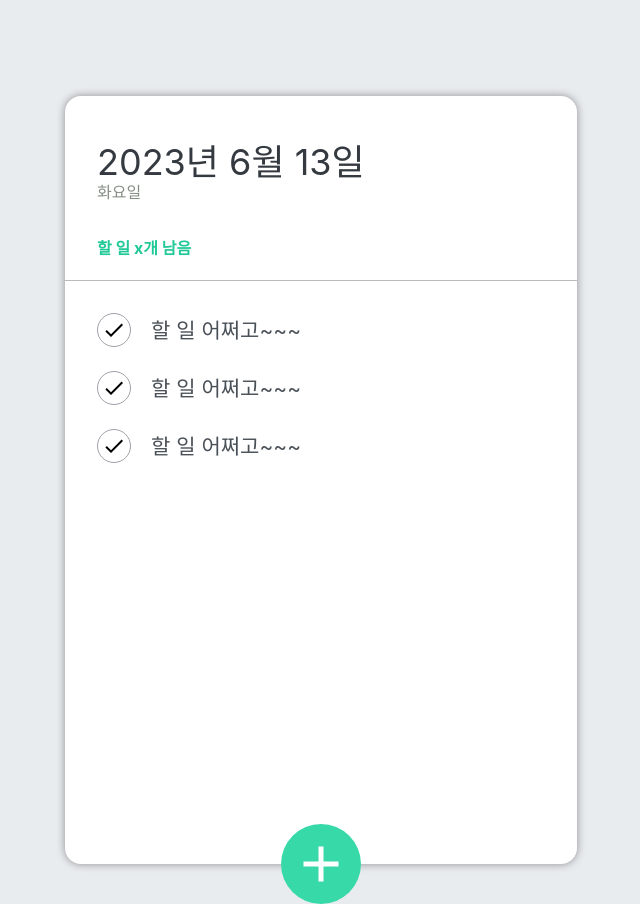
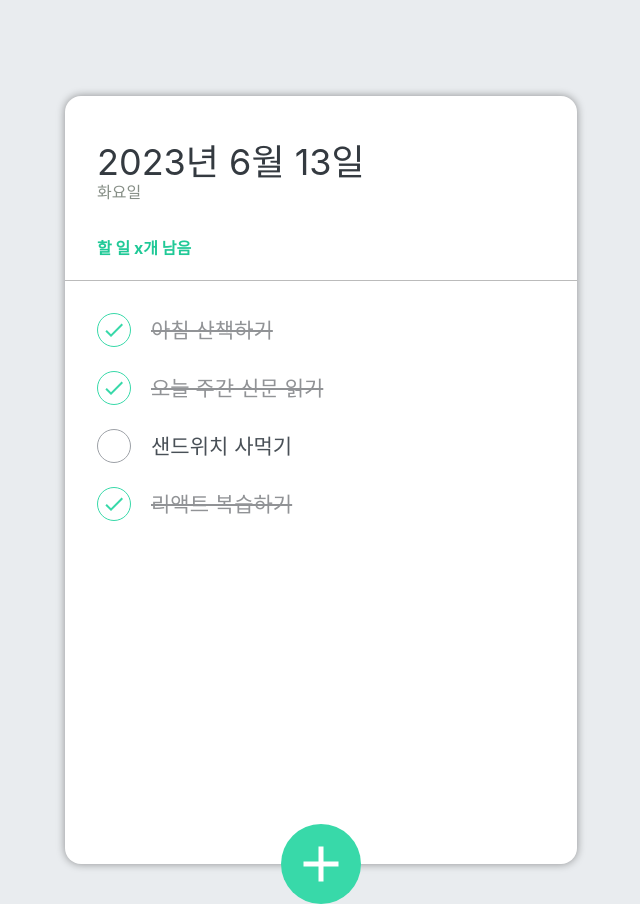
Before and after one commit to PudingJelly/react-todo, a React (Create React App) app: page / in a window 1280 px wide. Shown: the whole page, without its empty margins (319-959 px from the left). Built offline with nearby package versions, Linux system fonts and the light colour scheme.

Commit message:
# 5. 추가버튼 및 할 일 목록 렌더링 완료

```diff
--- a/src/component/TodoItem.js
+++ b/src/component/TodoItem.js
@@ -1,16 +1,18 @@
-import React from 'react'
 import {MdDelete, MdDone} from 'react-icons/md'
 import './scss/TodoItem.scss'
+import cn from 'classnames';
 
+const TodoItem = ({ item }) => {
 
-const TodoItem = () => {
+  const {id, title, done} = item;
+
   return (
     <>
         <li className='todo-list-item'>
-            <div className='check-circle'>
-                <MdDone />
+            <div className={cn('check-circle', {active: done})}>
+                {done && <MdDone />}
             </div>
-            <span className='text'>할 일 어쩌고~~~</span>
+            <span className={cn('text', {finish: done})}>{title}</span>
             <div className='remove'>
                 <MdDelete />
             </div>
--- a/src/component/TodoMain.js
+++ b/src/component/TodoMain.js
@@ -2,12 +2,13 @@ import React from 'react'
 import TodoItem from './TodoItem'
 import './scss/TodoMain.scss'
 
-const TodoMain = () => {
+const TodoMain = ({ todoList }) => {
+  // console.log(props.todoList);
   return (
     <ul className='todo-list'>
-        <TodoItem />
-        <TodoItem />
-        <TodoItem />
+        {
+          todoList.map(todo => <TodoItem item={todo} />)
+        }
     </ul>
   );
 }
--- a/src/component/TodoTemplate.js
+++ b/src/component/TodoTemplate.js
@@ -5,10 +5,35 @@ import TodoInput from './TodoInput';
 import './scss/TodoTemplate.scss';
 
 const TodoTemplate = () => {
+
+  // 서버에 할 일 목록(json)을 요청(fetch)해서 받아와야 함.
+  const todos = [
+    {
+      id : 1,
+      title : '아침 산책하기',
+      done : true
+    },
+    {
+      id : 2,
+      title : '오늘 주간 신문 읽기',
+      done : true
+    },
+    {
+      id : 3,
+      title : '샌드위치 사먹기',
+      done : false
+    },
+    {
+      id : 4,
+      title : '리액트 복습하기',
+      done : true
+    }
+  ];
+
   return (
     <div className='TodoTemplate'>
         <TodoHeader />
-        <TodoMain />
+        <TodoMain todoList = {todos} />
         <TodoInput />
     </div>
   );
```
